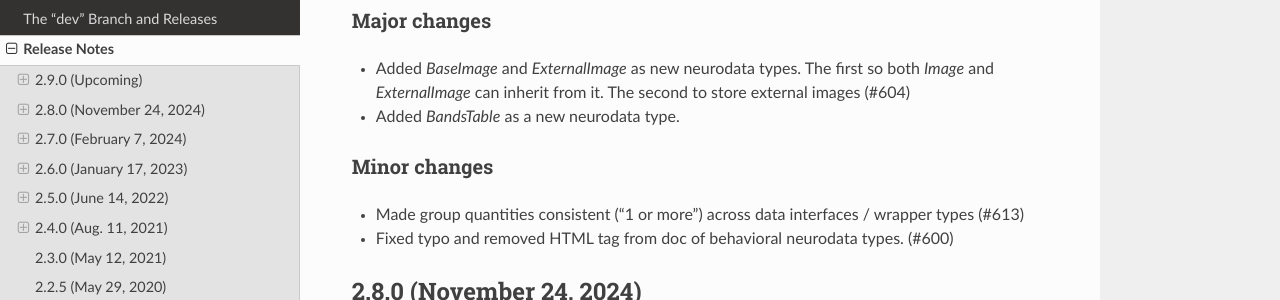
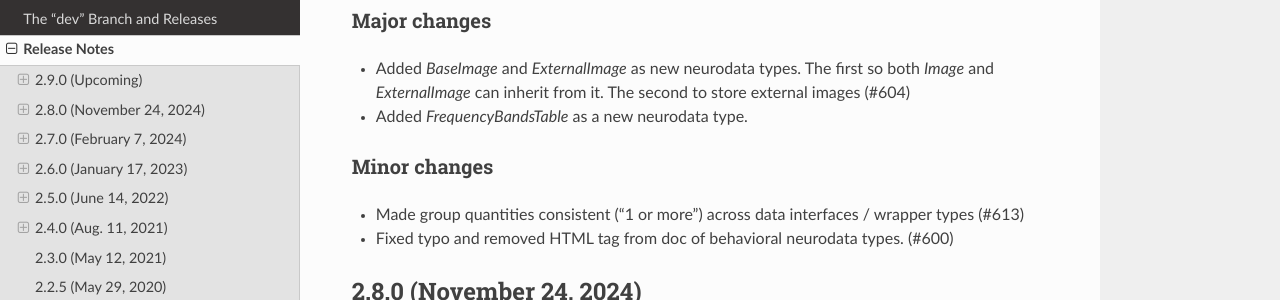
Before and after one commit to NeurodataWithoutBorders/nwb-schema, a Sphinx documentation site: the page built from docs/format/source/format_release_notes.rst, in a window 1280 px wide and 900 px high. Shown: the part 209-509 px from the top of the window. Built offline with Sphinx 7.4.7 and the Read the Docs theme 3.1.0, drawn with Linux system fonts in a browser that asks for light colours.

Commit message:
Update format_release_notes.rst

```diff
--- a/docs/format/source/format_release_notes.rst
+++ b/docs/format/source/format_release_notes.rst
@@ -9,7 +9,7 @@ Release Notes
 Major changes
 ^^^^^^^^^^^^^
 - Added `BaseImage` and `ExternalImage` as new neurodata types. The first so both `Image` and `ExternalImage` can inherit from it. The second to store external images (#604)
-- Added `BandsTable` as a new neurodata type.
+- Added `FrequencyBandsTable` as a new neurodata type.
 
 Minor changes
 ^^^^^^^^^^^^^
```
